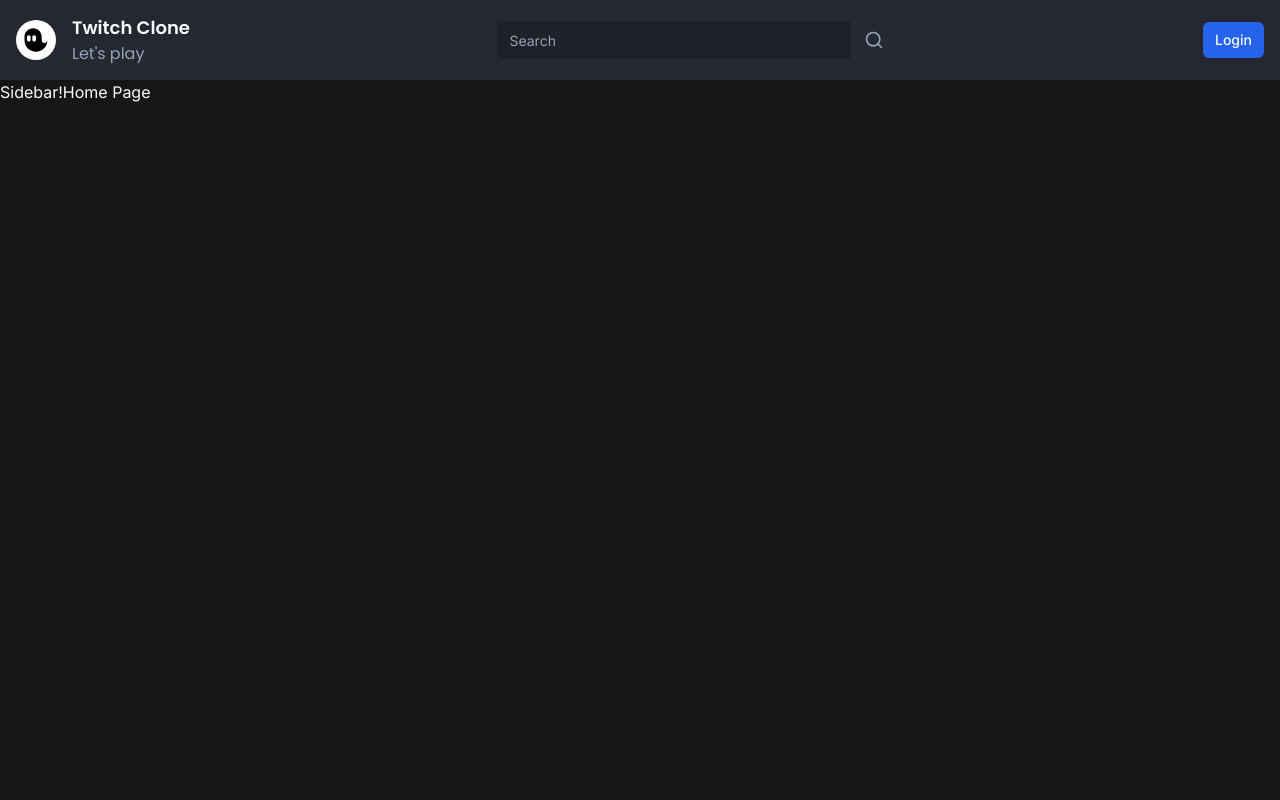
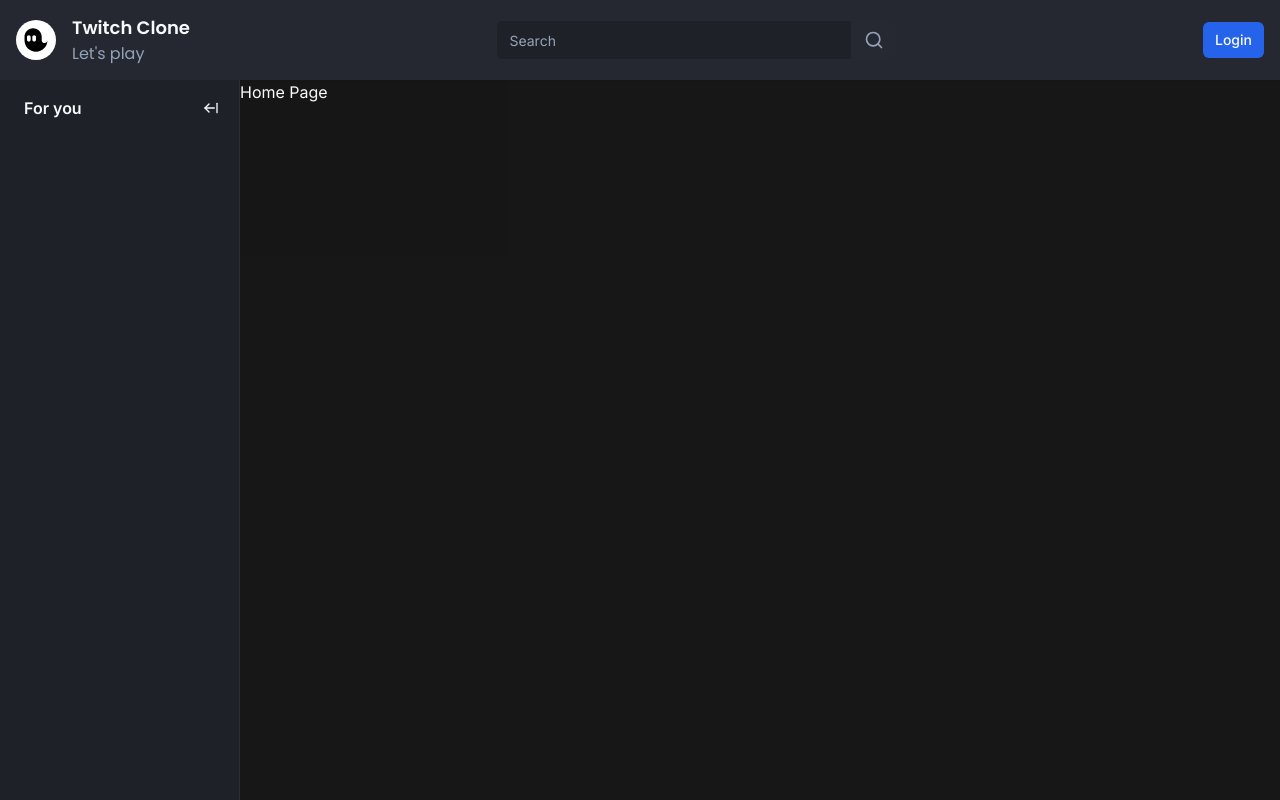
Before and after one commit to Lpreets/Twitch-Clone, a Next.js app: page / in a window 1280 px wide. Built offline with nearby package versions, Linux system fonts and the light colour scheme; no server answers.

Commit message:
Implemented Sidebar for Desktop and Mobile and Zustand for state management.

```diff
--- /dev/null
+++ b/app/(browse)/_componenets/container.tsx
@@ -0,0 +1,30 @@
+"use client"
+
+import { cn } from '@/lib/utils';
+import { useSidebar } from '@/store/use-sidebar';
+import React from 'react'
+import { useEffect } from 'react';
+import { useMediaQuery } from 'usehooks-ts';
+
+interface ContainerProps {
+    children: React.ReactNode;
+}
+
+const Container = ({children}: ContainerProps) => {
+    const {collapsed, onCollapse, onExpand} = useSidebar((state) => state);
+    const matches = useMediaQuery("(max-width: 1024px)");
+
+    useEffect(() => {
+      if (matches) {
+        onCollapse();
+      } else {
+        onExpand();
+      }
+    }, [matches, onCollapse, onExpand]);
+
+  return (
+    <div className={cn("flex-1", collapsed ? "ml-[70px]" : "ml-[70px] lg:ml-60" )}>{children}</div>
+  )
+}
+
+export default Container
--- a/app/(browse)/_componenets/sidebar/index.tsx
+++ b/app/(browse)/_componenets/sidebar/index.tsx
@@ -1,10 +1,11 @@
 import React from 'react'
 import { Wrapper } from './wrapper'
+import Toggle from './toggle'
 
 const Sidebar = () => {
   return (
     <Wrapper>
-       Sidebar!
+       <Toggle />
     </Wrapper>
   )
 }
--- /dev/null
+++ b/app/(browse)/_componenets/sidebar/toggle.tsx
@@ -0,0 +1,39 @@
+"use client";
+
+import { Hint } from "@/components/hint";
+import { Button } from "@/components/ui/button";
+import { useSidebar } from "@/store/use-sidebar";
+import { ArrowLeftFromLine, ArrowRightFromLine } from "lucide-react";
+import React from "react";
+
+const Toggle = () => {
+  const { collapsed, onExpand, onCollapse } = useSidebar((state) => state);
+
+  const label = collapsed ? "Expand" : "Collapse";
+
+  return (
+    <>
+        {collapsed && (
+            <div className="hidden lg:flex w-full items-center justify-center pt-4 mb-4">
+                <Hint label={label} side="right" asChild>
+                <Button variant="ghost" className="h-auto p-2" onClick={onExpand}>
+                    <ArrowRightFromLine className="h-4 w-4" />
+                </Button>
+                </Hint>
+            </div>
+            )}
+      {!collapsed && (
+        <div className="p-3 pl-6 mb-2 flex items-center w-full">
+          <p className="font-semibold text-primary">For you</p>
+          <Hint label={label} side="right" asChild>
+          <Button className="h-auto p-2 ml-auto" variant="ghost" onClick={onCollapse}>
+            <ArrowLeftFromLine className="h-4 w-4" />
+          </Button>
+          </Hint>
+        </div>
+      )}
+    </>
+  );
+};
+
+export default Toggle;
--- a/app/(browse)/_componenets/sidebar/wrapper.tsx
+++ b/app/(browse)/_componenets/sidebar/wrapper.tsx
@@ -1,10 +1,17 @@
+"use client";
+
+import { cn } from "@/lib/utils";
+import { useSidebar } from "@/store/use-sidebar";
+
 interface WrapperProps {
     children: React.ReactNode;
 }
 
 export const Wrapper = ({children}: WrapperProps) => {
+    const { collapsed } = useSidebar((state) => state);
+
     return (
-        <aside>
+        <aside className={cn("fixed left-0 flex flex-col w-60 h-full bg-background border-r border-[#2D2E35] z-50", collapsed && "w-[70px]")}>
             {children}
         </aside>
     )
--- a/app/(browse)/layout.tsx
+++ b/app/(browse)/layout.tsx
@@ -1,5 +1,6 @@
 import Navbar from "./_componenets/navbar";
 import Sidebar from "./_componenets/sidebar";
+import Container from "./_componenets/container";
 
 const BrowseLayout = ({ children }: { children: React.ReactNode }) => {
   return (
@@ -7,7 +8,9 @@
       <Navbar />
       <div className="flex h-full pt-20">
         <Sidebar />
+        <Container>
         {children}
+        </Container>
       </div>
     </>
   );
--- /dev/null
+++ b/components/hint.tsx
@@ -0,0 +1,27 @@
+import {Tooltip, TooltipContent, TooltipProvider, TooltipTrigger} from "@/components/ui/tooltip";
+import React from "react";
+
+interface HintProps {
+    label: string;
+    children: React.ReactNode;
+    asChild?: boolean;
+    side?: "top" | "bottom" | "left" | "right";
+    align?: "start" | "center" | "end";
+}
+
+export const Hint = ({label, children, asChild, side, align}: HintProps) => {
+    return (
+        <TooltipProvider>
+            <Tooltip delayDuration={0}>
+                <TooltipTrigger asChild={asChild}>
+                    {children}
+                </TooltipTrigger>
+                <TooltipContent className="text-black bg-white" side={side} align={align}>
+                    <p className="font-semibold">
+                        {label}
+                    </p>
+                </TooltipContent>
+            </Tooltip>
+        </TooltipProvider>
+    )
+}
--- /dev/null
+++ b/components/ui/tooltip.tsx
@@ -0,0 +1,30 @@
+"use client"
+
+import * as React from "react"
+import * as TooltipPrimitive from "@radix-ui/react-tooltip"
+
+import { cn } from "@/lib/utils"
+
+const TooltipProvider = TooltipPrimitive.Provider
+
+const Tooltip = TooltipPrimitive.Root
+
+const TooltipTrigger = TooltipPrimitive.Trigger
+
+const TooltipContent = React.forwardRef<
+  React.ElementRef<typeof TooltipPrimitive.Content>,
+  React.ComponentPropsWithoutRef<typeof TooltipPrimitive.Content>
+>(({ className, sideOffset = 4, ...props }, ref) => (
+  <TooltipPrimitive.Content
+    ref={ref}
+    sideOffset={sideOffset}
+    className={cn(
+      "z-50 overflow-hidden rounded-md border bg-popover px-3 py-1.5 text-sm text-popover-foreground shadow-md animate-in fade-in-0 zoom-in-95 data-[state=closed]:animate-out data-[state=closed]:fade-out-0 data-[state=closed]:zoom-out-95 data-[side=bottom]:slide-in-from-top-2 data-[side=left]:slide-in-from-right-2 data-[side=right]:slide-in-from-left-2 data-[side=top]:slide-in-from-bottom-2",
+      className
+    )}
+    {...props}
+  />
+))
+TooltipContent.displayName = TooltipPrimitive.Content.displayName
+
+export { Tooltip, TooltipTrigger, TooltipContent, TooltipProvider }
--- a/package.json
+++ b/package.json
@@ -13,6 +13,7 @@
     "@clerk/themes": "^1.7.9",
     "@prisma/client": "^5.7.1",
     "@radix-ui/react-slot": "^1.0.2",
+    "@radix-ui/react-tooltip": "^1.0.7",
     "class-variance-authority": "^0.7.0",
     "clsx": "^2.1.0",
     "lucide-react": "^0.307.0",
@@ -23,7 +24,9 @@
     "react-dom": "^18",
     "svix": "^1.15.0",
     "tailwind-merge": "^2.2.0",
-    "tailwindcss-animate": "^1.0.7"
+    "tailwindcss-animate": "^1.0.7",
+    "usehooks-ts": "^2.9.2",
+    "zustand": "^4.4.7"
   },
   "devDependencies": {
     "@types/node": "^20",
--- /dev/null
+++ b/store/use-sidebar.ts
@@ -0,0 +1,13 @@
+import { create } from 'zustand';
+
+interface SidebarStore {
+    collapsed: boolean;
+    onExpand: () => void;
+    onCollapse: () => void;
+}
+
+export const useSidebar = create<SidebarStore>((set) => ({
+    collapsed: false,
+    onExpand: () => set(() => ({ collapsed: false })),
+    onCollapse: () => set(() => ({ collapsed: true })),
+}));
```
Also changed, not shown: 1 other file (tests, documents, lock files or other folders).
